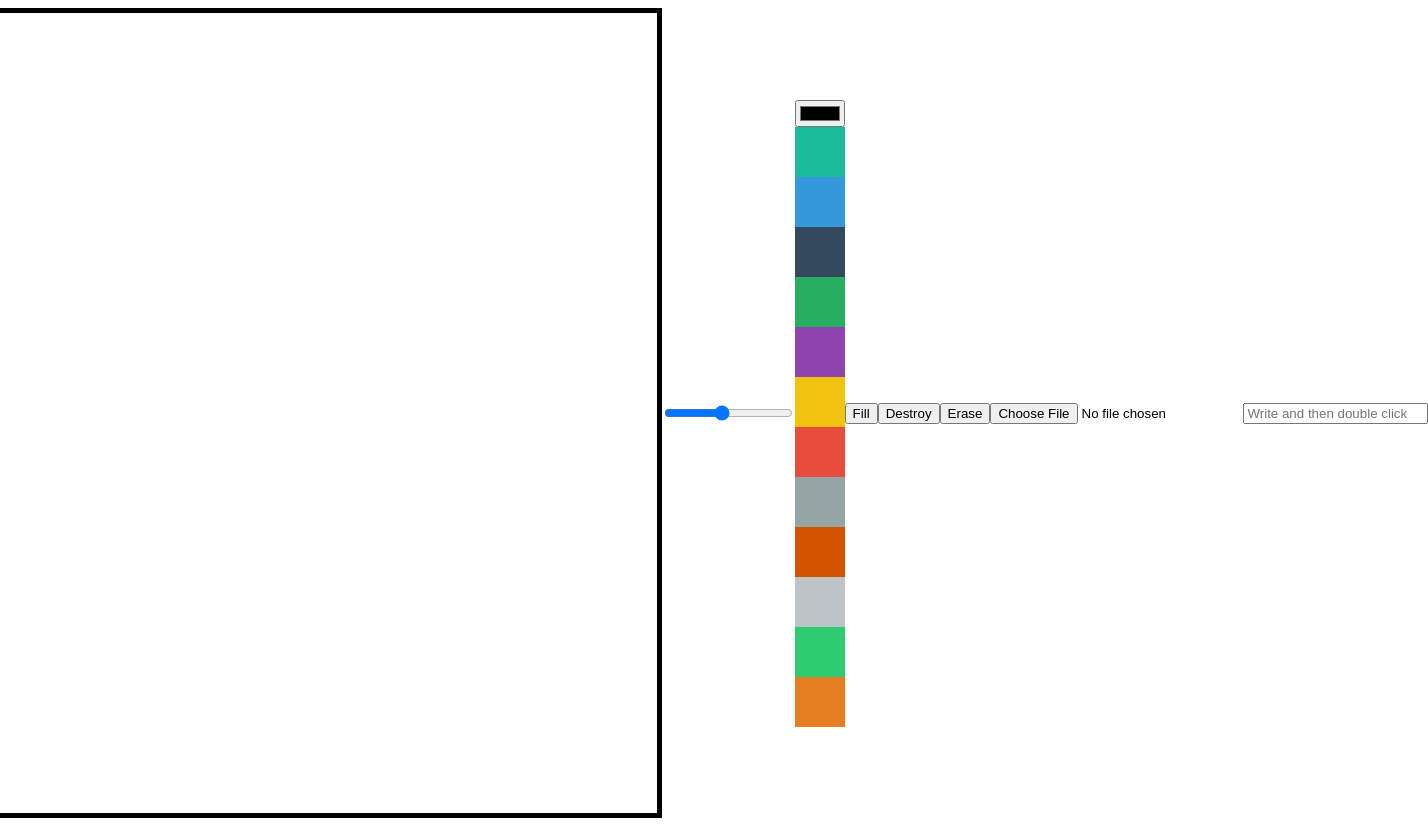
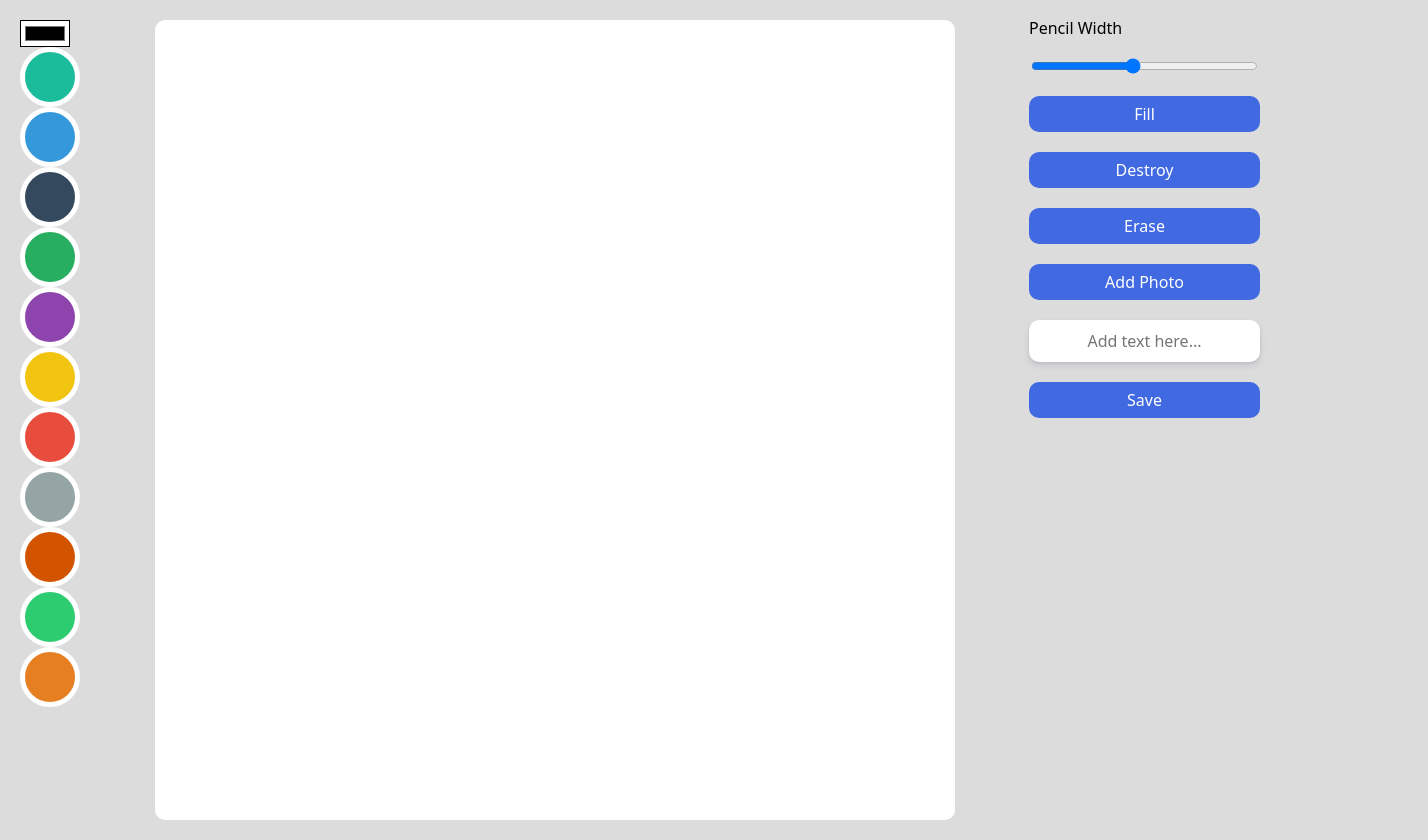
Before and after one commit to aegislsy/MEME-MAKER, a plain HTML site: page index.html in a window 1280 px wide. Shown: the whole page, 1428 px wide, since content can reach past the window. Drawn offline with Linux system fonts and the light colour scheme.

Commit message:
painting board css

```diff
--- a/app.js
+++ b/app.js
@@ -1,3 +1,4 @@
+const saveBtn = document.getElementById("save");
 const textInput = document.getElementById("text");
 const fileInput = document.getElementById("file");
 const modeBtn = document.getElementById("mode-btn");
@@ -95,6 +96,14 @@ function onDoubleClick(event) {
   }
 }
 
+function onSaveClick() {
+  const url = canvas.toDataURL();
+  const a = document.createElement("a");
+  a.href = url;
+  a.download = "myDrawing.png";
+  a.click();
+}
+
 canvas.addEventListener("dblclick", onDoubleClick);
 canvas.addEventListener("mousemove", onMove);
 canvas.addEventListener("mousedown", startPainting);
@@ -110,3 +119,4 @@ modeBtn.addEventListener("click", onModeClick);
 destroyBtn.addEventListener("click", onDestroyClick);
 eraseBtn.addEventListener("click", onEraserClick);
 fileInput.addEventListener("change", onFileChange);
+saveBtn.addEventListener("click", onSaveClick);
--- a/index.html
+++ b/index.html
@@ -8,9 +8,7 @@
     <link rel="stylesheet" href="styles.css" />
   </head>
   <body>
-    <canvas></canvas>
-    <input id="line-width" type="range" min="1" max="10" value="5" step="0.5" />
-    <div>
+    <div class="color-options">
       <input type="color" id="color" />
       <div
         class="color-option"
@@ -59,11 +57,6 @@
       ></div>
       <div
         class="color-option"
-        style="background-color: #bdc3c7"
-        data-color="#bdc3c7"
-      ></div>
-      <div
-        class="color-option"
         style="background-color: #2ecc71"
         data-color="#2ecc71"
       ></div>
@@ -73,11 +66,26 @@
         data-color="#e67e22"
       ></div>
     </div>
-    <button id="mode-btn">Fill</button>
-    <button id="destroy-btn">Destroy</button>
-    <button id="eraser-btn">Erase</button>
-    <input type="file" accept="image/*" id="file" />
-    <input type="text" placeholder="Write and then double click" id="text" />
+    <canvas></canvas>
+    <div class="btns">
+      <span>Pencil Width</span>
+      <input
+        id="line-width"
+        type="range"
+        min="1"
+        max="10"
+        value="5"
+        step="0.5"
+      />
+      <button id="mode-btn">Fill</button>
+      <button id="destroy-btn">Destroy</button>
+      <button id="eraser-btn">Erase</button>
+      <label for="file">
+        Add Photo<input type="file" accept="image/*" id="file"
+      /></label>
+      <input type="text" placeholder="Add text here..." id="text" />
+      <button id="save">Save</button>
+    </div>
     <script src="app.js"></script>
   </body>
 </html>
--- /dev/null
+++ b/reset.css
@@ -0,0 +1,129 @@
+/* http://meyerweb.com/eric/tools/css/reset/
+   v2.0 | 20110126
+   License: none (public domain)
+*/
+
+html,
+body,
+div,
+span,
+applet,
+object,
+iframe,
+h1,
+h2,
+h3,
+h4,
+h5,
+h6,
+p,
+blockquote,
+pre,
+a,
+abbr,
+acronym,
+address,
+big,
+cite,
+code,
+del,
+dfn,
+em,
+img,
+ins,
+kbd,
+q,
+s,
+samp,
+small,
+strike,
+strong,
+sub,
+sup,
+tt,
+var,
+b,
+u,
+i,
+center,
+dl,
+dt,
+dd,
+ol,
+ul,
+li,
+fieldset,
+form,
+label,
+legend,
+table,
+caption,
+tbody,
+tfoot,
+thead,
+tr,
+th,
+td,
+article,
+aside,
+canvas,
+details,
+embed,
+figure,
+figcaption,
+footer,
+header,
+hgroup,
+menu,
+nav,
+output,
+ruby,
+section,
+summary,
+time,
+mark,
+audio,
+video {
+  margin: 0;
+  padding: 0;
+  border: 0;
+  font-size: 100%;
+  font: inherit;
+  vertical-align: baseline;
+}
+/* HTML5 display-role reset for older browsers */
+article,
+aside,
+details,
+figcaption,
+figure,
+footer,
+header,
+hgroup,
+menu,
+nav,
+section {
+  display: block;
+}
+body {
+  line-height: 1;
+}
+ol,
+ul {
+  list-style: none;
+}
+blockquote,
+q {
+  quotes: none;
+}
+blockquote:before,
+blockquote:after,
+q:before,
+q:after {
+  content: "";
+  content: none;
+}
+table {
+  border-collapse: collapse;
+  border-spacing: 0;
+}
--- a/styles.css
+++ b/styles.css
@@ -1,15 +1,76 @@
+@import "reset.css";
+
 canvas {
   width: 800px;
   height: 800px;
-  border: 5px solid black;
+  background: white;
+  border-radius: 10px;
 }
 
 body {
   display: flex;
-  justify-content: center;
+  gap: 20px;
+  justify-content: space-between;
+  align-items: flex-start;
+  background: gainsboro;
+  padding: 20px;
+  font-family: system-ui;
+}
+
+.btns {
+  display: flex;
+  flex-direction: column;
+  gap: 20px;
+}
+.color-options {
+  display: flex;
+  flex-direction: column;
+  gap: 20px;
+  all: initial;
   align-items: center;
 }
+
 .color-option {
   width: 50px;
   height: 50px;
+  border-radius: 50%;
+  cursor: pointer;
+  border: 5px solid white;
+  transition: transform ease-in-out 0.1s;
 }
+.color-option:hover {
+  transform: scale(1.2);
+}
+input#color {
+  background: white;
+}
+button,
+label {
+  all: unset;
+  padding: 10px 0px;
+  text-align: center;
+  background-color: royalblue;
+  color: white;
+  font-weight: 500;
+  cursor: pointer;
+  border-radius: 10px;
+  transition: opacity linear 0.1s;
+}
+
+button:hover {
+  opacity: 0.85;
+}
+
+input#file {
+  display: none;
+}
+
+input#text {
+  all: unset;
+  padding: 10px 0px;
+  border-radius: 10px;
+  font-weight: 500;
+  text-align: center;
+  background: white;
+  box-shadow: 0 4px 6px rgba(50, 50, 93, 0.11), 0 1px 3px rgba(0, 0, 0, 0.08);
+}
```
